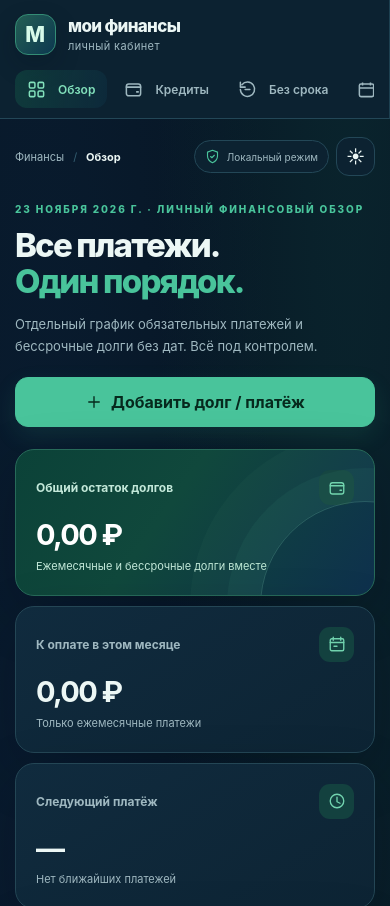
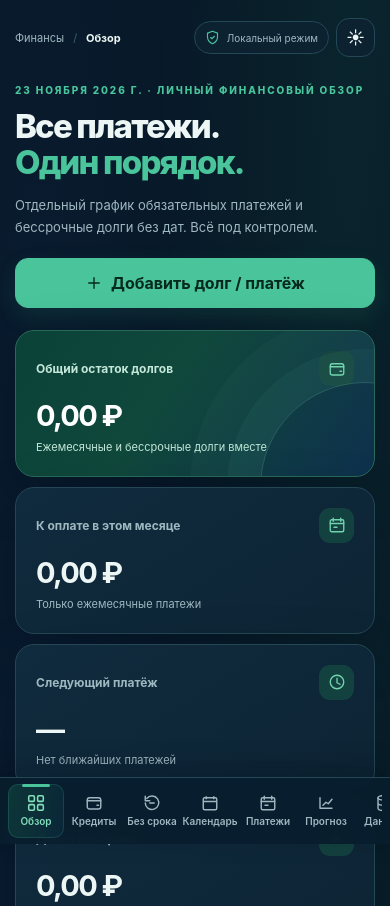
Before and after one commit to jahansouz37-lgtm/moy-kapital-web, a plain HTML site: page moi-finansy/index.html in a window 390 px wide. Shown: the top 906 px of the page. Drawn offline with Linux system fonts and the light colour scheme.

Commit message:
Improve persistent navigation and section transitions

```diff
--- a/moi-finansy/index.html
+++ b/moi-finansy/index.html
@@ -251,6 +251,36 @@ body{background:radial-gradient(ellipse at 90% -8%,rgba(19,84,75,.25),transparen
 .event-item button{padding:5px 9px;font-size:11px}.kind-name{font-size:11px;color:var(--muted);margin-top:6px}
 .debt-chip{display:inline-block;font-size:10px;color:var(--accent);border:1px solid var(--line-bright);padding:4px 7px;margin:5px 0;border-radius:12px}
 @media(max-width:660px){.event-controls{grid-template-columns:1fr}.event-kind{grid-column:auto}}
+
+/* Persistent navigation and section transitions */
+.sidebar{z-index:20;overflow-y:auto;overscroll-behavior:contain}
+.nav a{position:relative;transition:color .22s ease,background .22s ease,box-shadow .22s ease,transform .22s ease}
+.nav a::before{content:"";position:absolute;left:0;top:25%;height:50%;width:3px;border-radius:4px;background:var(--accent);opacity:0;transform:scaleY(.4);transition:opacity .22s ease,transform .22s ease}
+.nav a.active::before{opacity:1;transform:scaleY(1)}
+.nav a.active{box-shadow:inset 0 0 0 1px rgba(73,196,155,.18)}
+.nav a:hover svg,.nav a.active svg{transform:scale(1.08)}
+.nav svg{transition:transform .22s ease}
+[id$="Panel"],#overview{scroll-margin-top:24px}
+.panel.nav-arrival{animation:section-arrival .7s ease-out}
+@keyframes section-arrival{0%{box-shadow:0 0 0 2px rgba(73,196,155,.55),0 12px 38px rgba(73,196,155,.18)}100%{box-shadow:var(--shadow)}}
+@media(max-width:900px){
+ .sidebar{position:fixed;inset:auto 0 0;height:auto;padding:6px 8px calc(6px + env(safe-area-inset-bottom));display:block;border:0;border-top:1px solid var(--line);background:rgba(9,30,45,.96);box-shadow:0 -8px 30px rgba(0,8,22,.2);backdrop-filter:blur(16px)}
+ :root[data-theme=light] .sidebar{background:rgba(255,255,255,.96)}
+ .sidebar .brand,.side-bottom,.nav-group-title{display:none}
+ .nav{display:flex;flex-direction:row;gap:2px;padding:0;overflow-x:auto;overscroll-behavior-x:contain;scrollbar-width:thin}
+ .nav::-webkit-scrollbar{display:block;height:2px}.nav::-webkit-scrollbar-thumb{background:var(--line-bright);border-radius:2px}
+ .nav a{flex:1 0 56px;min-width:56px;min-height:54px;padding:6px 3px;display:flex;flex-direction:column;justify-content:center;gap:4px;text-align:center;font-size:10px;line-height:1.15;white-space:nowrap;border-radius:10px}
+ .nav a::before{left:25%;top:0;height:3px;width:50%;transform:scaleX(.4)}
+ .nav a.active::before{transform:scaleX(1)}
+ .nav svg{width:18px;height:18px}
+ .content{padding-bottom:calc(88px + env(safe-area-inset-bottom))}
+}
+@media(prefers-reduced-motion:reduce){
+ html{scroll-behavior:auto}
+ .nav a,.nav a::before,.nav svg{transition:none}
+ .panel.nav-arrival{animation:none}
+}
+
 </style></head><body>
 <div class="shell">
 <aside class="sidebar" aria-label="Навигация">
@@ -769,7 +799,7 @@ body{background:radial-gradient(ellipse at 90% -8%,rgba(19,84,75,.25),transparen
         const current=today(),monthly=monthRows(overviewYear,m);
         selected=current.getFullYear()===overviewYear&&current.getMonth()===m?current.getDate():(monthly[0]?.d.getDate()||1);
         draw();
-        $("calMonth").scrollIntoView({behavior:"smooth",block:"center"});
+        $("calMonth").scrollIntoView({behavior:matchMedia("(prefers-reduced-motion: reduce)").matches?"auto":"smooth",block:"center"});
       };
       root.append(el);
     }
@@ -804,9 +834,72 @@ body{background:radial-gradient(ellipse at 90% -8%,rgba(19,84,75,.25),transparen
  });
  document.getElementById("todayText").textContent=
    new Date().toLocaleDateString("ru-RU",{day:"numeric",month:"long",year:"numeric"})+" · Личный финансовый обзор";
- const links=[...document.querySelectorAll(".nav a")];
- links.forEach(a=>a.addEventListener("click",()=>{
-   links.forEach(x=>x.classList.toggle("active",x===a));
- }));
+ const nav=document.querySelector(".nav");
+ const links=[...nav.querySelectorAll("a")];
+ const sections=links.map(link=>({link,section:document.getElementById(link.hash.slice(1))})).filter(item=>item.section);
+ const reduced=matchMedia("(prefers-reduced-motion: reduce)");
+ const breadcrumb=document.querySelector(".breadcrumb strong");
+ let active=links[0], navigating=false, settleTimer, scrollFrame;
+ function activate(link){
+   if(!link)return;
+   active=link;
+   links.forEach(item=>{
+     const selected=item===link;
+     item.classList.toggle("active",selected);
+     if(selected)item.setAttribute("aria-current","location");else item.removeAttribute("aria-current");
+   });
+   breadcrumb.textContent=link.textContent.trim();
+   if(matchMedia("(max-width: 900px)").matches){
+     nav.scrollTo({left:link.offsetLeft-nav.offsetLeft-(nav.clientWidth-link.offsetWidth)/2,behavior:reduced.matches?"auto":"smooth"});
+   }
+ }
+ function arrival(link){
+   const section=document.getElementById(link.hash.slice(1));
+   if(!section||reduced.matches)return;
+   section.classList.remove("nav-arrival");
+   void section.offsetWidth;
+   section.classList.add("nav-arrival");
+ }
+ function updateFromScroll(){
+   if(navigating)return;
+   const threshold=Math.min(180,window.innerHeight*.25);
+   const passed=sections.filter(item=>item.section.id!=="overview"&&item.section.getBoundingClientRect().top<=threshold)
+     .sort((a,b)=>a.section.getBoundingClientRect().top-b.section.getBoundingClientRect().top);
+   if(!passed.length){activate(links[0]);return}
+   const top=passed[passed.length-1].section.getBoundingClientRect().top;
+   const peers=passed.filter(item=>Math.abs(item.section.getBoundingClientRect().top-top)<8);
+   const choice=peers.find(item=>item.link===active)||peers[0];
+   activate(choice.link);
+ }
+ function finishNavigation(){
+   navigating=false;
+   arrival(active);
+ }
+ function beginNavigation(link){
+   navigating=true;
+   activate(link);
+   clearTimeout(settleTimer);
+   settleTimer=setTimeout(finishNavigation,reduced.matches?100:1100);
+ }
+ links.forEach(link=>link.addEventListener("click",()=>beginNavigation(link)));
+ document.querySelector(".brand").addEventListener("click",()=>beginNavigation(links[0]));
+ window.addEventListener("scroll",()=>{
+   if(navigating){
+     clearTimeout(settleTimer);
+     settleTimer=setTimeout(finishNavigation,140);
+   }else if(!scrollFrame){
+     scrollFrame=requestAnimationFrame(()=>{scrollFrame=0;updateFromScroll()});
+   }
+ },{passive:true});
+ // A manual gesture takes control immediately instead of waiting for a smooth jump.
+ ["wheel","touchstart"].forEach(type=>window.addEventListener(type,()=>{
+   if(navigating){navigating=false;clearTimeout(settleTimer)}
+ },{passive:true}));
+ window.addEventListener("hashchange",()=>{
+   const item=sections.find(entry=>entry.link.hash===location.hash);
+   if(item)beginNavigation(item.link);
+ });
+ const initial=sections.find(item=>item.link.hash===location.hash);
+ if(initial)activate(initial.link);else updateFromScroll();
 })();
 </script></body></html>
```
